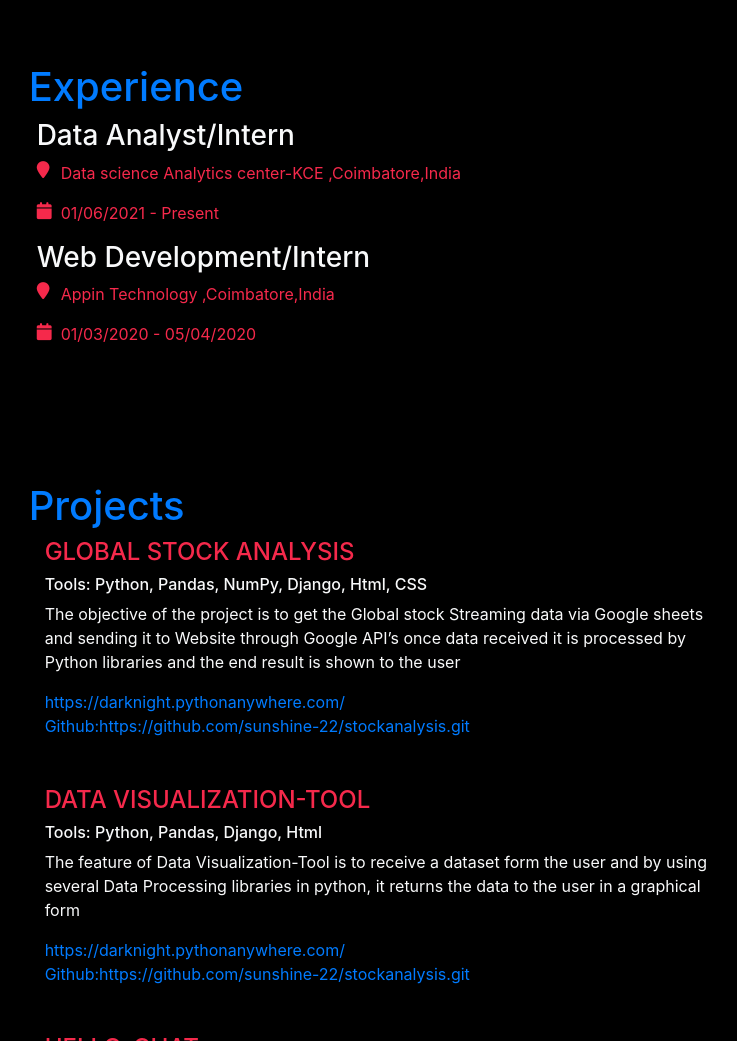
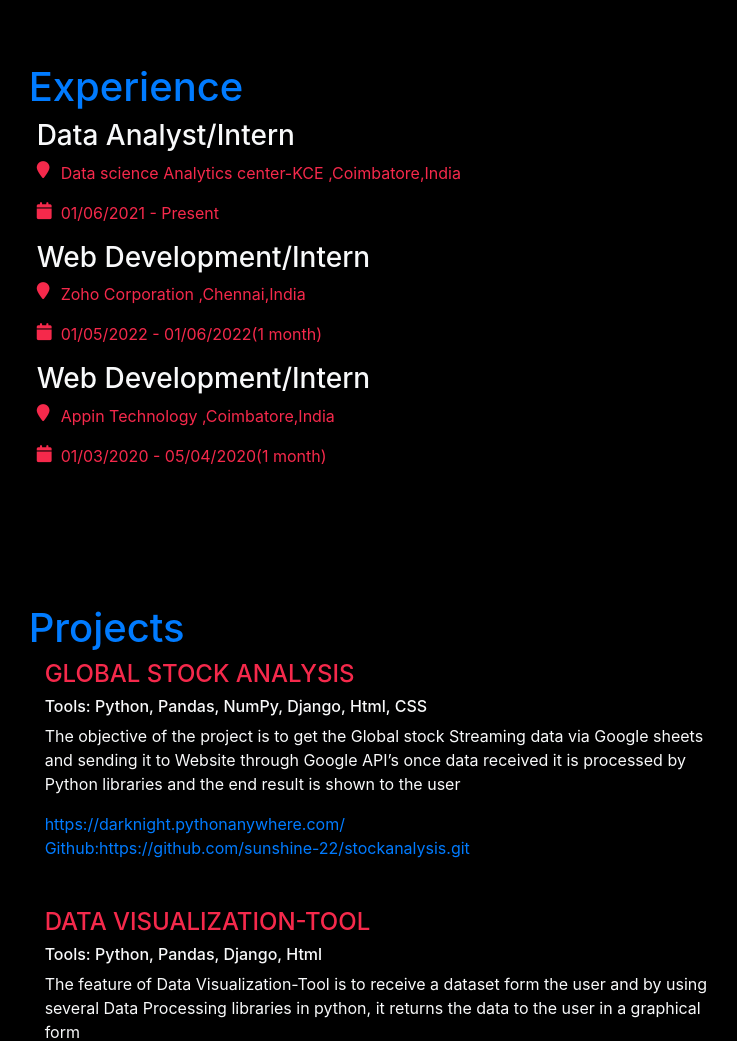
Before and after one commit to sunshine-22/PORTFOLIO, a plain HTML site: page index.html in a window 1280 px wide. Shown: the part 2487-3528 px from the top of the page, without its empty margins (473-1210 px from the left). Drawn offline with nearby package versions, Linux system fonts and the light colour scheme.

Commit message:
Update index.html

```diff
--- a/index.html
+++ b/index.html
@@ -184,10 +184,15 @@
                         <span><i class="fa-solid fa-location-pin" style="font-size: 17px;position: absolute;color: rgb(245, 41, 75);"></i><p class="ml-4" style=" color:  rgb(245, 41, 75);">Data science Analytics center-KCE ,Coimbatore,India</p></span>
                         <span><i class="fa-solid fa-calendar" style="position: absolute;font-size: 17px;margin-top: 1px;color: rgb(245, 41, 75);"></i><p class="ml-4" style="color: rgb(245, 41, 75);">01/06/2021 - Present</p></span>
                     </div>
+                     <div class="ml-2 mt-3">
+                        <h3 >Web Development/Intern</h3>
+                        <span><i class="fa-solid fa-location-pin" style="font-size: 17px;position: absolute;color: rgb(245, 41, 75);"></i><p class="ml-4" style=" color:  rgb(245, 41, 75);">Zoho Corporation ,Chennai,India</p></span>
+                        <span><i class="fa-solid fa-calendar" style="position: absolute;font-size: 17px;margin-top: 1px;color: rgb(245, 41, 75);"></i><p class="ml-4" style="color: rgb(245, 41, 75);">01/05/2022 - 01/06/2022(1 month)</p></span>
+                    </div>
                     <div class="ml-2 mt-3">
                         <h3 >Web Development/Intern</h3>
                         <span><i class="fa-solid fa-location-pin" style="font-size: 17px;position: absolute;color: rgb(245, 41, 75);"></i><p class="ml-4" style=" color:  rgb(245, 41, 75);">Appin Technology ,Coimbatore,India</p></span>
-                        <span><i class="fa-solid fa-calendar" style="position: absolute;font-size: 17px;margin-top: 1px;color: rgb(245, 41, 75);"></i><p class="ml-4" style="color: rgb(245, 41, 75);">01/03/2020 - 05/04/2020</p></span>
+                        <span><i class="fa-solid fa-calendar" style="position: absolute;font-size: 17px;margin-top: 1px;color: rgb(245, 41, 75);"></i><p class="ml-4" style="color: rgb(245, 41, 75);">01/03/2020 - 05/04/2020(1 month)</p></span>
                     </div>
 
                 </div>
```
